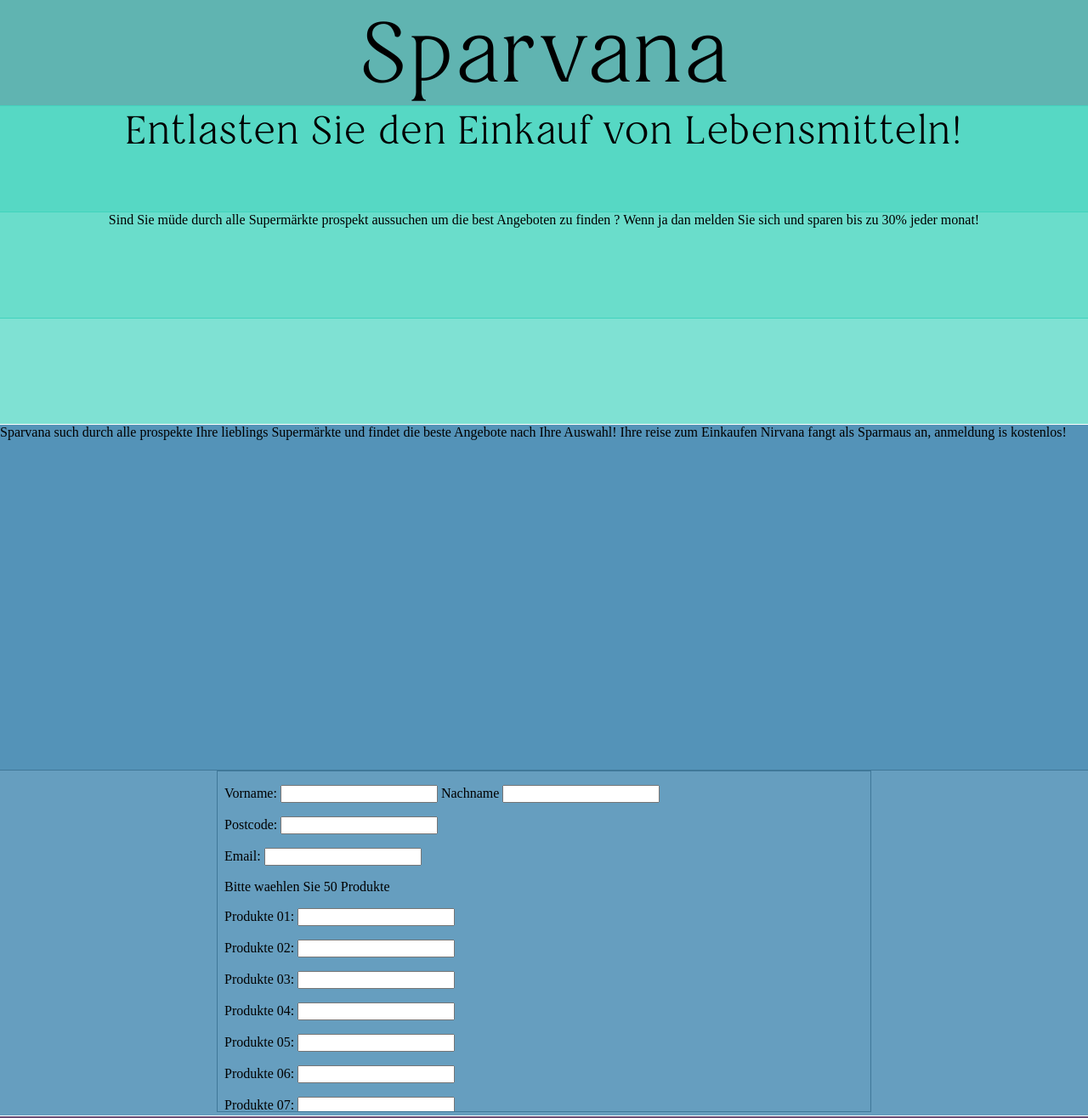
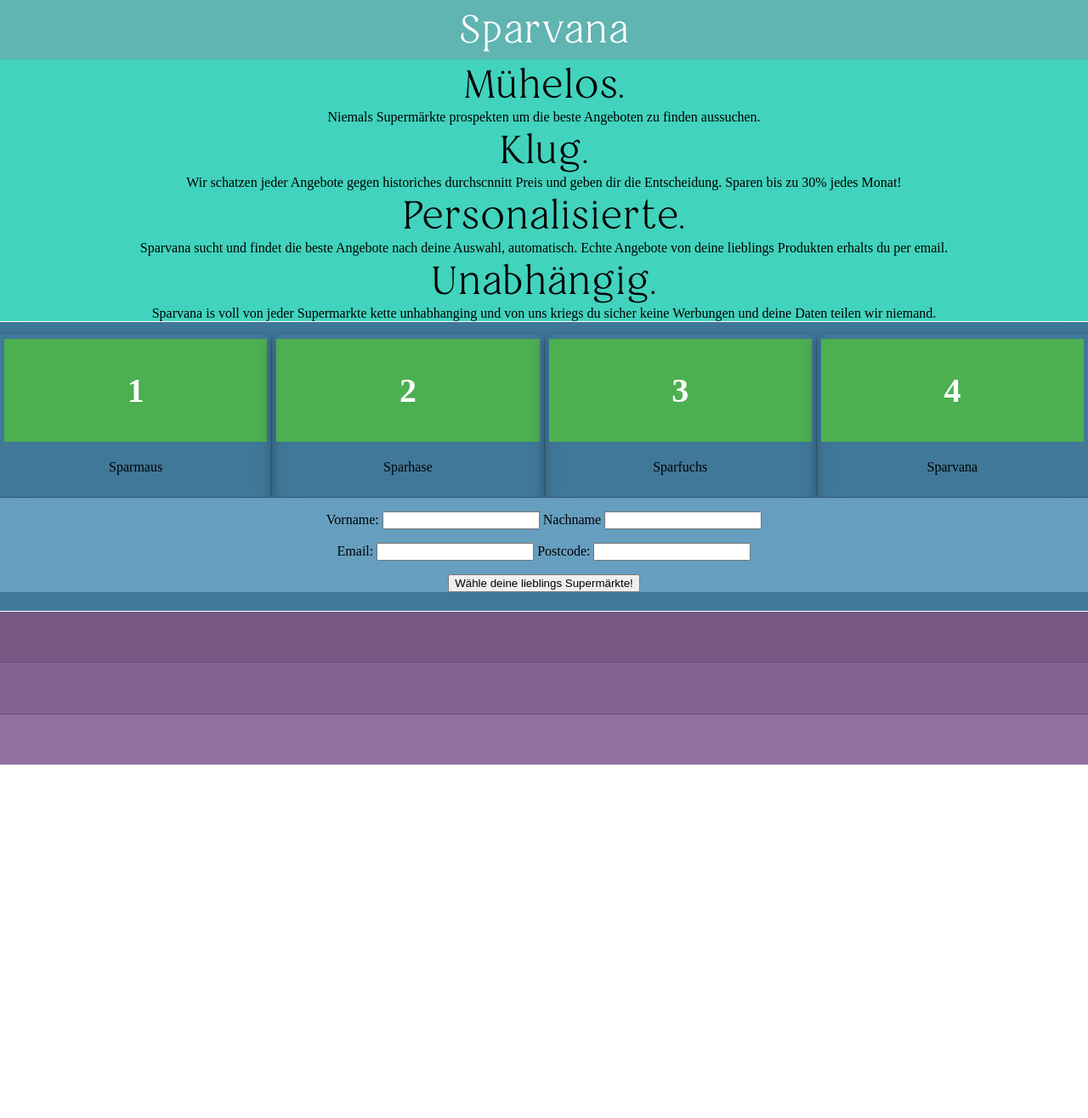
Before and after one commit to paulovfc/supermarket_get, a Jekyll site: the page built from index.md, in a window 1280 px wide. Shown: the whole page at 85% size. Built offline with Jekyll 4.4.1, drawn with Linux system fonts in a browser that asks for light colours; comment, search, counter and statistics services are not loaded; after the commit the page ends 900 px from its top, so only the background shows below that.

Commit message:
image work

```diff
--- a/assets/css/styles.scss
+++ b/assets/css/styles.scss
@@ -8,13 +8,10 @@
 
 .grid-container {
   display: grid;
-  grid-template-columns: 1fr 1fr 1fr 1fr;
+  grid-template-columns: 1fr;
   grid-template-rows: 1fr 1fr 1fr;
   gap: 1px 1px;
-  grid-template-areas:
-  "header_top header_top header_top header_top"
-  "content_middle content_middle content_middle content_middle"
-  "footer_bottom footer_bottom footer_bottom footer_bottom";
+  grid-template-areas: "header_top header_top header_top header_top" "content_middle content_middle content_middle content_middle" "footer_bottom footer_bottom footer_bottom footer_bottom";
   width:auto;
 
 }
@@ -22,98 +19,179 @@
 .header_top {
 	/*grid-area: header_top;*/
   display: grid;
-  grid-template-columns: 1fr 1fr 1fr 1fr;
-  grid-template-rows: 1fr 1fr 1fr 1fr;
+  grid-template-columns: 1fr;
+  grid-template-rows: 70px auto auto auto auto auto auto auto auto;
   gap: 1px 1px;
   grid-template-areas:
-  "title title title title"
-  "first_headline first_headline first_headline first_headline"
-  "second_headline second_headline second_headline second_headline"
-  "third_headline third_headline third_headline third_headline";
+  "title"
+  "first_headline"
+  "first_headline_text"
+  "second_headline"
+  "second_headline_text"
+  "third_headline"
+  "third_headline_text"
+  "fourth_headline"
+  "fourth_headline_text";
   grid-area: header_top;
   text-align:center;
   background: #41D3BD;
 }
-
-div.title {
+.title {
 	grid-area: title;
   background-color: rgba(100, 177,177, 0.9);
-	color:black;
+	color:white;
 	font-family:restoraextralight-1;
-	font-size:100px;
+	font-size:46px;
+  line-height: 70px;
 }
-
 .first_headline {
   grid-area: first_headline;
 	font-family:restoraextralight-1;
 	font-size:46px;
-  background: #56d8c4;
 }
 
 .second_headline {
   grid-area: second_headline;
-	background: #6addcb;
+	font-family:restoraextralight-1;
+	font-size:46px;
 }
 
 .third_headline {
   grid-area: third_headline;
 	font-family:restoraextralight-1;
-	font-size:46px;
-	background: #7fe1d3;
+	font-size:46px;;
 }
 
+.fourth_headline {
+  grid-area: fourth_headline;
+	font-family:restoraextralight-1;
+	font-size:46px;;
+}
 
 .content_middle {
   display: grid;
   grid-template-columns: 1fr 1fr 1fr 1fr;
-  grid-template-rows: 1fr 1fr;
+  grid-template-rows: 1fr 0.7fr;
   gap: 1px 1px;
   grid-template-areas:
-  "how_it_works how_it_works how_it_works how_it_works"
+  "sparmaus sparhase sparfuchs sparvana"
   "mailing_list mailing_list mailing_list mailing_list";
    grid-area: content_middle;
    background: #407899;
+  padding-top: 15px;
 }
 
+.sparmaus {
+  grid-area: sparmaus;
+  width: auto;
+  box-shadow: 0 4px 8px 0 rgba(0, 0, 0, 0.2), 0 6px 20px 0 rgba(0, 0, 0, 0.19);
+  text-align: center;
+    padding: 5px;
+}
 
-.how_it_works {
-  grid-area: how_it_works;
-   background: #5493b8;
+.sparhase {
+  grid-area: sparhase;
+  width: auto;
+  box-shadow: 0 4px 8px 0 rgba(0, 0, 0, 0.2), 0 6px 20px 0 rgba(0, 0, 0, 0.19);
+  text-align: center;
+    padding: 5px;
+}
+
+.sparfuchs {
+  grid-area: sparfuchs;
+  width: auto;
+  box-shadow: 0 4px 8px 0 rgba(0, 0, 0, 0.2), 0 6px 20px 0 rgba(0, 0, 0, 0.19);
+  text-align: center;
+    padding: 5px;
+}
+
+.sparvana {
+  grid-area: sparvana;
+  width: auto;
+  box-shadow: 0 4px 8px 0 rgba(0, 0, 0, 0.2), 0 6px 20px 0 rgba(0, 0, 0, 0.19);
+  text-align: center;
+  padding: 5px;
+}
+
+div.header {
+  background-color: #4CAF50;
+  color: white;
+  padding: 10px;
+  font-size: 20px;
+}
+
+div.container {
+  padding: 5px;
+  height: 25;
 }
 
 .mailing_list {
   grid-area: mailing_list;
-   background: #669ebf;
+  background:#669ebf;
   text-align: center;
 }
 
-	.user_form {
-		width: 60%;
-		height: 400px;
-		border:1px solid #407899;
-	}
 
 .footer_bottom {
   display: grid;
-  grid-template-columns: 1fr 1fr 1fr 1fr;
-  grid-template-rows: 1fr 1fr 1fr;
+  grid-template-columns: 1fr;
+  grid-template-rows: auto auto auto;
   gap: 1px 1px;
   grid-template-areas:
-  "pricing_plan pricing_plan pricing_plan pricing_plan"
-  "social_media social_media social_media social_media"
-  "footer footer footer footer";
+    "pricing_plan"
+    "social_media"
+    "footer";
   grid-area: footer_bottom;
   background: #694D75;
 }
 
 .pricing_plan { grid-area: pricing_plan;
-	background: #775784;
+background:#775784;}
+
+.social_media { grid-area: social_media;
+background:#856194;}
+
+.footer { grid-area: footer;
+background:#916fa0;}
+
+
+
+
+/* The Modal (background) */
+.modal {
+  display: none; /* Hidden by default */
+  position: fixed; /* Stay in place */
+  z-index: 1; /* Sit on top */
+  padding-top: 100px; /* Location of the box */
+  left: 0;
+  top: 0;
+  width: 100%; /* Full width */
+  height: 100%; /* Full height */
+  overflow: auto; /* Enable scroll if needed */
+  background-color: rgb(0,0,0); /* Fallback color */
+  background-color: rgba(0,0,0,0.4); /* Black w/ opacity */
 }
 
-.social_media { grid-area: social_media;
-	background: #856194;
+/* Modal Content */
+.modal-content {
+  background-color: #fefefe;
+  margin: auto;
+  padding: 20px;
+  border: 1px solid #888;
+  width: 80%;
 }
 
-.footer { grid-area: footer;
-	background: #916fa0;
+/* The Close Button */
+.close {
+  color: #aaaaaa;
+  float: right;
+  font-size: 28px;
+  font-weight: bold;
 }
+
+.close:hover,
+.close:focus {
+  color: #000;
+  text-decoration: none;
+  cursor: pointer;
+}
--- a/index.md
+++ b/index.md
@@ -17,6 +17,9 @@
 	<div class="sparfuchs" ></div>
 	<div class="sparvana" ></div>
 
+  <input type="submit" name="send" id="myBtn" value="Wähle deine lieblings Supermärkte!" />
+
+
 -->
 <style>
 @font-face {
@@ -30,27 +33,101 @@
 <div class="grid-container">
 
 	<div class="header_top">
-
 		<div class="title">Sparvana</div>
 
-		<div class="first_headline">
-			Entlasten Sie den Einkauf von Lebensmitteln!
-		</div>
-		<div class="second_headline">
-			Sind Sie müde durch alle Supermärkte prospekt aussuchen um die best Angeboten zu finden ? Wenn ja dan melden Sie sich und sparen bis zu 30% jeder monat!
-		</div>
-		<div class="third_headline">
-		</div>
+      <div class="first_headline">
+        Mühelos.
+		  </div>
+      <div class="first_headline_text">
+ Niemals Supermärkte prospekten um die beste Angeboten zu finden aussuchen.
+	  	</div>
+
+      <div class="second_headline">
+			 Klug.
+		  </div>
+		  <div class="second_headline_text">
+Wir schatzen jeder Angebote gegen historiches durchscnnitt Preis und geben dir die Entscheidung. Sparen bis zu 30% jedes Monat!
+		  </div>
+          <div class="third_headline">
+ Personalisierte.
+		  </div>
+		  <div class="third_headline_text">
+Sparvana sucht und findet die beste Angebote nach deine Auswahl, automatisch. Echte Angebote von deine lieblings Produkten erhalts du per email.
+		  </div>
+    <div class="fourth_headline">
+Unabhängig.
+		  </div>
+		  <div class="fourth_headline_text">
+Sparvana is voll von jeder Supermarkte kette unhabhanging und von uns kriegs du sicher keine Werbungen und deine Daten teilen wir niemand.
+		  </div>
+
+
 	</div>
 
 	<div class="content_middle" >
-		<div class="how_it_works">
-		Sparvana such durch alle prospekte Ihre lieblings Supermärkte und findet die beste Angebote nach Ihre Auswahl! Ihre reise zum Einkaufen Nirvana fangt als Sparmaus an, anmeldung is kostenlos!
-		</div>
-		<div class="mailing_list">
-			 <iframe class="user_form" src="/user_form.html" title="blabla"></iframe>
-		</div>
-	</div>
+
+      <div class="sparmaus" >
+        <div class="header">
+          <h1>1</h1>
+        </div>
+        <div class="container">
+          <p>Sparmaus</p>
+        </div>
+      </div>
+      <div class="sparhase" >
+          <div class="header">
+          <h1>2</h1>
+        </div>
+        <div class="container">
+          <p>Sparhase</p>
+      </div>
+      </div>
+      <div class="sparfuchs" >
+        <div class="header">
+          <h1>3</h1>
+        </div>
+        <div class="container">
+          <p>Sparfuchs</p>
+      </div>
+      </div>
+      <div class="sparvana" >
+        <div class="header">
+          <h1>4</h1>
+        </div>
+        <div class="container">
+          <p>Sparvana</p>
+      </div>
+      </div>
+<div class="mailing_list">
+  <form method="post" name="MyForm">
+    <p>
+      Vorname:
+      <input type="text" name="name" id="name" />
+       Nachname
+      <input type="text" name="name" id="name" />
+    </p>
+
+    <p>
+      Email:
+      <input type="text" name="email" id="email" />
+      Postcode:
+      <input type="text" name="postcode" id="postcode"/>
+    </p>
+
+   <button id="myBtn">Wähle deine lieblings Supermärkte!</button>
+
+<!-- The Modal -->
+<div id="myModal" class="modal">
+  <!-- Modal content -->
+  <div class="modal-content">
+    <span class="close">&times;</span>
+    <p>Some text in the Modal..</p>
+  </div>
+</div>
+
+  </form>
+  </div>
+</div>
 
 	<div class="footer_bottom" >
 		<div class="pricing_plan"></div>
```
Also changed, not shown: _layouts/default.html (+29 -0 lines). Lines whose indentation alone changed are shown as unchanged.
